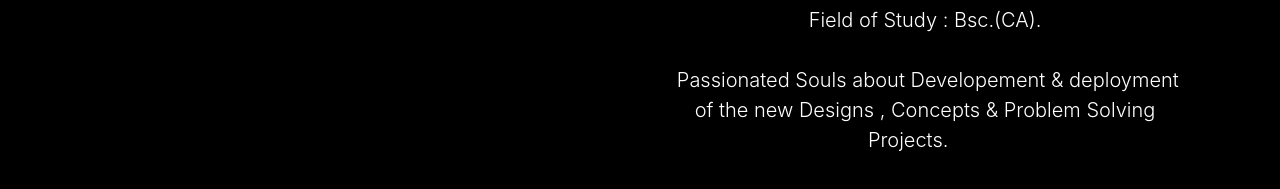
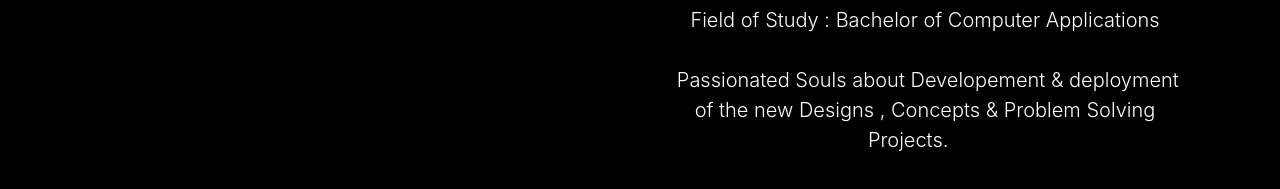
Before and after one commit to sanket4070/Durg-Veda, a plain HTML site: page index.html in a window 1280 px wide. Shown: the part 2737-2926 px from the top of the page. Drawn offline with nearby package versions, Linux system fonts and the light colour scheme; a web font is replaced by a local one.

Commit message:
Update index.html
Issue Resolved.

```diff
--- a/index.html
+++ b/index.html
@@ -519,7 +519,7 @@
                     <div class="col-lg-6">
                         <h4 class="mb-4">ABOUT </h4>
                         <p class="pre-wrap lead mb-0">We are the Students of Dy Patil  college <br>
-Field of Study : Bsc.(CA).<br>
+Field of Study : Bachelor of Computer Applications<br>
  Passionated Souls about Developement & deployment of the new Designs , Concepts & Problem Solving Projects.      </p>
                     </div>
                 </div>
```
